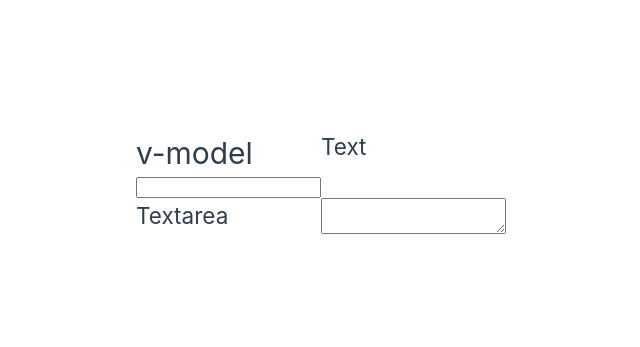
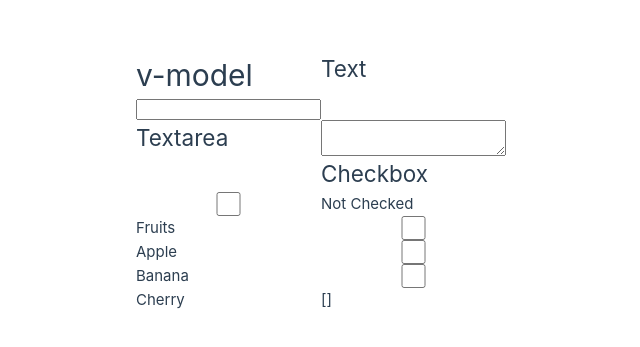
Before and after one commit to 2630-Daichi-Inoue/vue-lesson, a Vue app: page / in a window 1280 px wide. Shown: the part 219-566 px from the top of the page, without its empty margins (319-959 px from the left). Built offline with nearby package versions, Linux system fonts and the light colour scheme.

Commit message:
lesson 99

```diff
--- a/src/App.vue
+++ b/src/App.vue
@@ -2,6 +2,8 @@
 import { ref } from 'vue'
 const userInput = ref('')
 const message = ref('')
+const checked = ref('Not Checked')
+const fruits = ref([])
 
 </script>
 <template>
@@ -9,7 +11,21 @@ const message = ref('')
   <h2>Text</h2>
   <input v-model="userInput" type="text">
   <p>{{ userInput }}</p>
+
   <h2>Textarea</h2>
   <textarea v-model="message"></textarea>
   <p style="white-space: pre">{{ message }}</p>
+
+  <h2>Checkbox</h2>
+  <input id="checkbox" v-model="checked" type="checkbox" true-value="Checked" false-value="Not checked" />
+  <label for="checkbox">{{ checked }}</label>
+
+  <p>Fruits</p>
+  <input id="Apple" v-model="fruits" type="checkbox" value="Apple" />
+  <label for="Apple">Apple</label>
+  <input id="Banana" v-model="fruits" type="checkbox" value="Banana" />
+  <label for="Banana">Banana</label>
+  <input id="Cherry" v-model="fruits" type="checkbox" value="Cherry" />
+  <label for="Cherry">Cherry</label>
+  <p>{{ fruits }}</p>
 </template>
```
